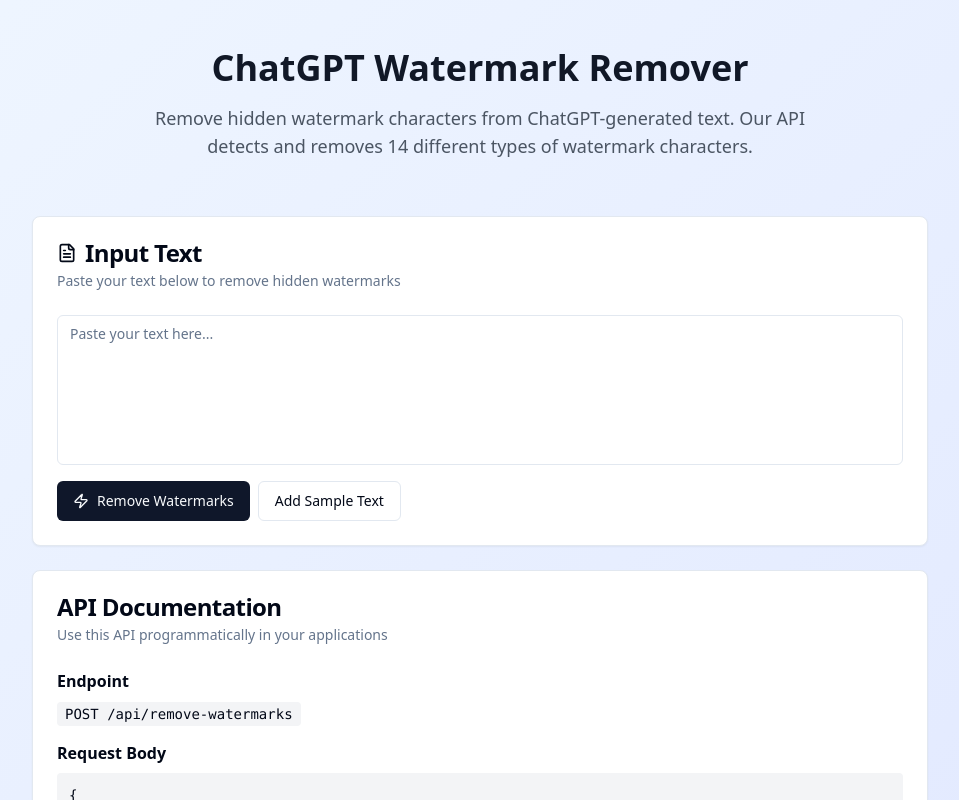
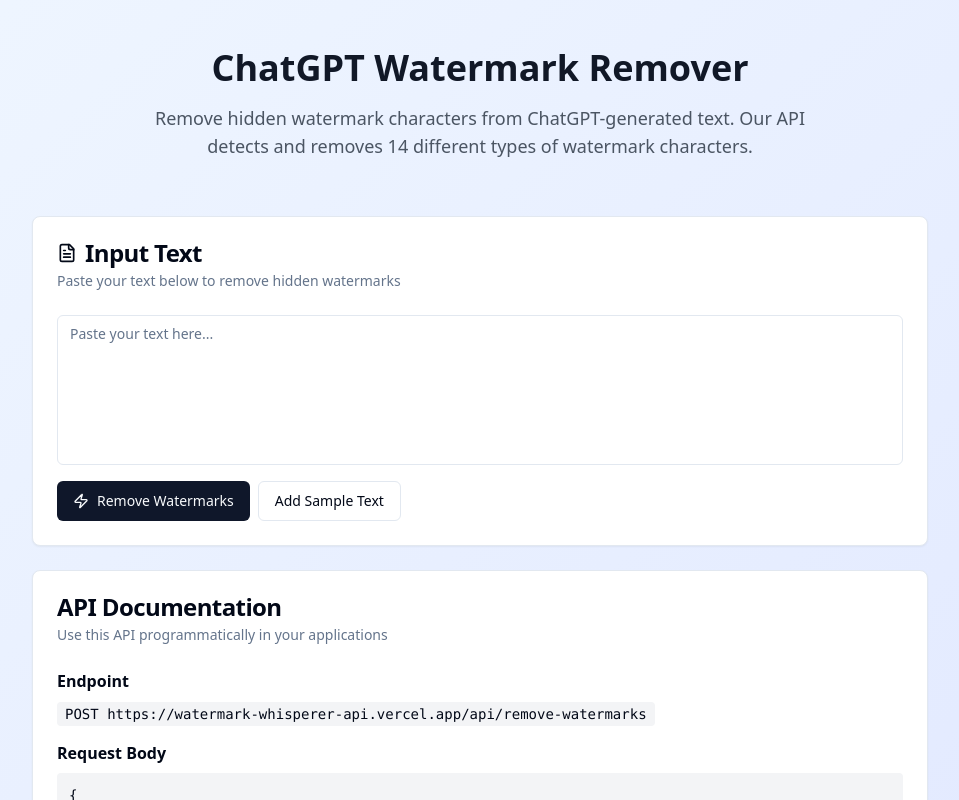
Before and after one commit to Canz-143/watermark-whisperer-api, a React (Vite) app: page /watermark-remover in a window 1280 px wide. Shown: the top 800 px of the page, without its empty margins (160-1119 px from the left). Built offline with nearby package versions, Linux system fonts and the light colour scheme.

Commit message:
Update frontend to use custom API domain
Update the WatermarkRemover component to use the custom Vercel API domain instead of the relative path.

```diff
--- a/src/pages/WatermarkRemover.tsx
+++ b/src/pages/WatermarkRemover.tsx
@@ -1,4 +1,3 @@
-
 import React, { useState } from 'react';
 import { Button } from "@/components/ui/button";
 import { Textarea } from "@/components/ui/textarea";
@@ -21,7 +20,7 @@ const WatermarkRemover = () => {
 
     setIsLoading(true);
     try {
-      const response = await fetch('/api/remove-watermarks', {
+      const response = await fetch('https://watermark-whisperer-api.vercel.app/api/remove-watermarks', {
         method: 'POST',
         headers: {
           'Content-Type': 'application/json',
@@ -200,7 +199,7 @@ const WatermarkRemover = () => {
               <div>
                 <h4 className="font-semibold mb-2">Endpoint</h4>
                 <code className="px-2 py-1 bg-gray-100 rounded text-sm">
-                  POST /api/remove-watermarks
+                  POST https://watermark-whisperer-api.vercel.app/api/remove-watermarks
                 </code>
               </div>
               <div>
```
